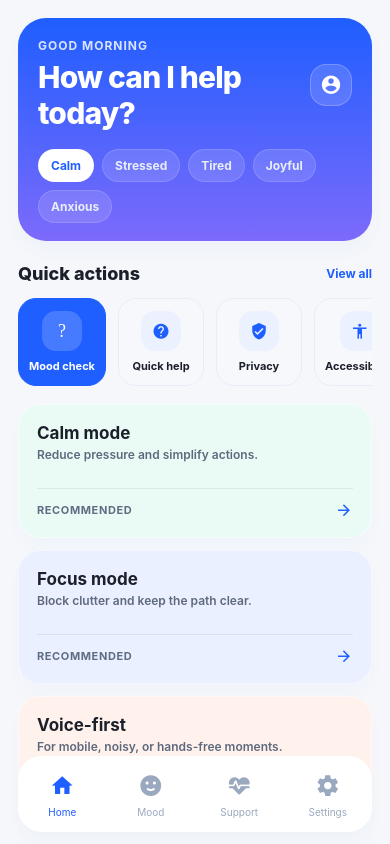
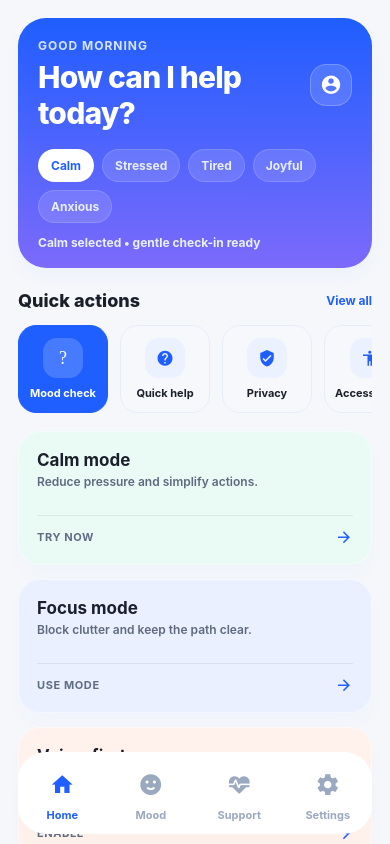
Before and after one commit to Bestizuchukwu/kindly-app, a React Native app: screen /Home in a window 390 px wide. Built offline with nearby package versions, Linux system fonts and the light colour scheme.

Commit message:
Improve Kindly app UX, accessibility, and interaction polish across the experience.

```diff
--- a/App.tsx
+++ b/App.tsx
@@ -1,11 +1,15 @@
 import React from 'react';
+import { StatusBar } from 'expo-status-bar';
 import { NavigationContainer } from '@react-navigation/native';
 import AppNavigator from './src/navigation/AppNavigator';
 
 export default function App() {
   return (
-    <NavigationContainer>
-      <AppNavigator />
-    </NavigationContainer>
+    <>
+      <StatusBar style="dark" />
+      <NavigationContainer>
+        <AppNavigator />
+      </NavigationContainer>
+    </>
   );
 }
--- a/src/components/ActionChip.tsx
+++ b/src/components/ActionChip.tsx
@@ -13,6 +13,8 @@ type ActionChipProps = {
 export default function ActionChip({ label, icon, active = false, onPress }: ActionChipProps) {
   return (
     <TouchableOpacity
+      accessibilityRole="button"
+      accessibilityState={{ selected: active }}
       activeOpacity={0.9}
       onPress={onPress}
       style={[styles.wrapper, active && styles.activeWrapper]}
@@ -28,7 +30,7 @@ export default function ActionChip({ label, icon, active = false, onPress }: Act
 const styles = StyleSheet.create({
   wrapper: {
     alignItems: 'center',
-    minWidth: 86,
+    minWidth: 90,
     paddingVertical: 12,
     paddingHorizontal: 10,
     borderRadius: 18,
--- a/src/components/GlassCard.tsx
+++ b/src/components/GlassCard.tsx
@@ -1,12 +1,12 @@
 import React from 'react';
-import { StyleSheet, View, Text } from 'react-native';
+import { StyleSheet, Text, View } from 'react-native';
 import { palette } from '../theme/colors';
 
 type GlassCardProps = {
   title?: string;
   subtitle?: string;
   children?: React.ReactNode;
-  accent?: 'primary' | 'warm' | 'mint';
+  accent?: 'primary' | 'warm' | 'mint' | 'violet';
 };
 
 export default function GlassCard({ title, subtitle, children, accent = 'primary' }: GlassCardProps) {
@@ -14,6 +14,7 @@ export default function GlassCard({ title, subtitle, children, accent = 'primary
     primary: ['#EAF0FF', '#EEF3FF'],
     warm: ['#FFF2ED', '#FFF7F3'],
     mint: ['#EAFBF6', '#F0FFF9'],
+    violet: ['#F2EEFF', '#F7F3FF'],
   };
 
   return (
@@ -40,6 +41,7 @@ const styles = StyleSheet.create({
     shadowOpacity: 0.12,
     shadowRadius: 18,
     elevation: 6,
+    marginBottom: 14,
   },
   headingWrap: {
     marginBottom: 12,
--- a/src/data/mockData.ts
+++ b/src/data/mockData.ts
@@ -2,17 +2,45 @@ export type Mood = 'Calm' | 'Stressed' | 'Tired' | 'Joyful' | 'Anxious';
 
 export const moodOptions: Mood[] = ['Calm', 'Stressed', 'Tired', 'Joyful', 'Anxious'];
 
+export const moodGuidance: Record<Mood, { title: string; advice: string; tone: 'primary' | 'warm' | 'mint' }> = {
+  Calm: {
+    title: 'Steady rhythm',
+    advice: 'Keep the next action small and gentle.',
+    tone: 'mint',
+  },
+  Stressed: {
+    title: 'Reduce pressure',
+    advice: 'Cut the task list to one meaningful step.',
+    tone: 'warm',
+  },
+  Tired: {
+    title: 'Protect energy',
+    advice: 'Choose the easiest possible next step and pause.',
+    tone: 'primary',
+  },
+  Joyful: {
+    title: 'Lean into momentum',
+    advice: 'Channel this energy into something meaningful and doable.',
+    tone: 'mint',
+  },
+  Anxious: {
+    title: 'Create calm',
+    advice: 'Focus on clarity, safety, and one clear action.',
+    tone: 'warm',
+  },
+};
+
 export const homeActions = [
-  { label: 'Mood check', icon: 'mood-happy' },
-  { label: 'Quick help', icon: 'help-circle' },
-  { label: 'Privacy', icon: 'shield-check' },
-  { label: 'Accessibility', icon: 'human' },
+  { label: 'Mood check', icon: 'mood-happy', hint: 'Check in with yourself' },
+  { label: 'Quick help', icon: 'help-circle', hint: 'See what support is available' },
+  { label: 'Privacy', icon: 'shield-check', hint: 'Review your settings' },
+  { label: 'Accessibility', icon: 'human', hint: 'Adjust comfort and readability' },
 ];
 
 export const supportCards = [
-  { title: 'Calm mode', text: 'Reduce pressure and simplify actions.', accent: 'mint' },
-  { title: 'Focus mode', text: 'Block clutter and keep the path clear.', accent: 'primary' },
-  { title: 'Voice-first', text: 'For mobile, noisy, or hands-free moments.', accent: 'warm' },
+  { title: 'Calm mode', text: 'Reduce pressure and simplify actions.', accent: 'mint', cta: 'Try now' },
+  { title: 'Focus mode', text: 'Block clutter and keep the path clear.', accent: 'primary', cta: 'Use mode' },
+  { title: 'Voice-first', text: 'For mobile, noisy, or hands-free moments.', accent: 'warm', cta: 'Enable' },
 ];
 
 export const settingsRows = [
@@ -21,3 +49,10 @@ export const settingsRows = [
   { label: 'Language', value: 'English' },
   { label: 'Privacy', value: 'On' },
 ];
+
+export const quickHelpOptions = [
+  'Take a breather',
+  'Speak with someone',
+  'Keep it simple',
+  'Set a 10-minute timer',
+];
--- a/src/navigation/AppNavigator.tsx
+++ b/src/navigation/AppNavigator.tsx
@@ -12,32 +12,42 @@ const Tab = createBottomTabNavigator();
 export default function AppNavigator() {
   return (
     <Tab.Navigator
+      initialRouteName="Home"
       screenOptions={{
         headerShown: false,
         tabBarStyle: {
           backgroundColor: '#FFFFFF',
           borderTopWidth: 0,
-          height: 76,
+          height: 82,
           paddingTop: 8,
-          paddingBottom: 14,
-          borderRadius: 24,
+          paddingBottom: 12,
+          borderRadius: 28,
           marginHorizontal: 18,
-          marginBottom: 12,
+          marginBottom: 10,
           shadowColor: 'rgba(13,35,90,0.12)',
-          shadowOpacity: 0.1,
+          shadowOpacity: 0.12,
           shadowRadius: 18,
           shadowOffset: { width: 0, height: 10 },
-          elevation: 10,
+          elevation: 12,
           position: 'absolute',
+        },
+        tabBarItemStyle: {
+          borderRadius: 16,
+          marginHorizontal: 2,
         },
         tabBarActiveTintColor: palette.primary,
         tabBarInactiveTintColor: '#9AA9BF',
+        tabBarLabelStyle: {
+          fontSize: 11,
+          fontWeight: '700',
+        },
       }}
     >
       <Tab.Screen
         name="Home"
         component={HomeScreen}
         options={{
+          tabBarLabel: 'Home',
           tabBarIcon: ({ color, size }) => <MaterialCommunityIcons name="home" color={color} size={size} />,
         }}
       />
@@ -45,6 +55,7 @@ export default function AppNavigator() {
         name="Mood"
         component={MoodScreen}
         options={{
+          tabBarLabel: 'Mood',
           tabBarIcon: ({ color, size }) => <MaterialCommunityIcons name="emoticon-happy" color={color} size={size} />,
         }}
       />
@@ -52,6 +63,7 @@ export default function AppNavigator() {
         name="Support"
         component={SupportScreen}
         options={{
+          tabBarLabel: 'Support',
           tabBarIcon: ({ color, size }) => <MaterialCommunityIcons name="heart-pulse" color={color} size={size} />,
         }}
       />
@@ -59,6 +71,7 @@ export default function AppNavigator() {
         name="Settings"
         component={SettingsScreen}
         options={{
+          tabBarLabel: 'Settings',
           tabBarIcon: ({ color, size }) => <MaterialCommunityIcons name="cog" color={color} size={size} />,
         }}
       />
--- a/src/screens/HomeScreen.tsx
+++ b/src/screens/HomeScreen.tsx
@@ -1,4 +1,4 @@
-import React from 'react';
+import React, { useState } from 'react';
 import {
   ScrollView,
   StyleSheet,
@@ -11,30 +11,41 @@ import { LinearGradient } from 'expo-linear-gradient';
 import GlassCard from '../components/GlassCard';
 import ActionChip from '../components/ActionChip';
 import IconBadge from '../components/IconBadge';
-import { homeActions, moodOptions, supportCards } from '../data/mockData';
+import { homeActions, moodOptions, supportCards, type Mood } from '../data/mockData';
 import { palette, gradients } from '../theme/colors';
 
 export default function HomeScreen() {
+  const [selectedMood, setSelectedMood] = useState<Mood>('Calm');
+  const [selectedAction, setSelectedAction] = useState<string>('Mood check');
+
   return (
-    <ScrollView style={styles.screen} contentContainerStyle={styles.content}>
+    <ScrollView style={styles.screen} contentContainerStyle={styles.content} showsVerticalScrollIndicator={false}>
       <LinearGradient colors={gradients.primary} style={styles.hero}>
         <View style={styles.topRow}>
           <View>
             <Text style={styles.kicker}>Good morning</Text>
             <Text style={styles.heading}>How can I help today?</Text>
           </View>
-          <TouchableOpacity style={styles.profileButton}>
+          <TouchableOpacity style={styles.profileButton} accessibilityRole="button">
             <MaterialCommunityIcons name="account-circle" size={22} color={palette.white} />
           </TouchableOpacity>
         </View>
 
         <View style={styles.moodWrap}>
-          {moodOptions.map((mood, index) => (
-            <TouchableOpacity key={mood} style={[styles.moodPill, index === 0 && styles.moodSelected]}>
-              <Text style={[styles.moodText, index === 0 && styles.moodTextSelected]}>{mood}</Text>
+          {moodOptions.map((mood) => (
+            <TouchableOpacity
+              key={mood}
+              accessibilityRole="button"
+              accessibilityState={{ selected: selectedMood === mood }}
+              onPress={() => setSelectedMood(mood)}
+              style={[styles.moodPill, selectedMood === mood && styles.moodSelected]}
+            >
+              <Text style={[styles.moodText, selectedMood === mood && styles.moodTextSelected]}>{mood}</Text>
             </TouchableOpacity>
           ))}
         </View>
+
+        <Text style={styles.selectionText}>{selectedMood} selected • gentle check-in ready</Text>
       </LinearGradient>
 
       <View style={styles.sectionHeader}>
@@ -42,13 +53,14 @@ export default function HomeScreen() {
         <Text style={styles.sectionLink}>View all</Text>
       </View>
 
-      <ScrollView horizontal showsHorizontalScrollIndicator={false} style={styles.chipScroll}>
+      <ScrollView horizontal showsHorizontalScrollIndicator={false} style={styles.chipScroll} contentContainerStyle={styles.chipContent}>
         {homeActions.map((action) => (
           <ActionChip
             key={action.label}
             label={action.label}
             icon={action.icon as any}
-            active={action.label === 'Mood check'}
+            active={selectedAction === action.label}
+            onPress={() => setSelectedAction(action.label)}
           />
         ))}
       </ScrollView>
@@ -62,7 +74,7 @@ export default function HomeScreen() {
             accent={card.accent as 'primary' | 'warm' | 'mint'}
           >
             <View style={styles.cardFooter}>
-              <Text style={styles.cardMeta}>Recommended</Text>
+              <Text style={styles.cardMeta}>{card.cta}</Text>
               <MaterialCommunityIcons name="arrow-right" size={18} color={palette.primary} />
             </View>
           </GlassCard>
@@ -85,7 +97,7 @@ const styles = StyleSheet.create({
   },
   content: {
     padding: 18,
-    paddingBottom: 40,
+    paddingBottom: 84,
   },
   hero: {
     borderRadius: 28,
@@ -153,6 +165,12 @@ const styles = StyleSheet.create({
   moodTextSelected: {
     color: palette.primary,
   },
+  selectionText: {
+    color: '#E9F1FF',
+    fontSize: 12,
+    fontWeight: '700',
+    marginTop: 12,
+  },
   sectionHeader: {
     flexDirection: 'row',
     alignItems: 'center',
@@ -173,9 +191,11 @@ const styles = StyleSheet.create({
   chipScroll: {
     marginBottom: 18,
   },
+  chipContent: {
+    paddingRight: 10,
+  },
   grid: {
-    gap: 12,
-    marginBottom: 18,
+    marginBottom: 6,
   },
   cardFooter: {
     marginTop: 14,
--- a/src/screens/MoodScreen.tsx
+++ b/src/screens/MoodScreen.tsx
@@ -1,32 +1,57 @@
-import React from 'react';
-import { ScrollView, StyleSheet, Text, View } from 'react-native';
+import React, { useMemo, useState } from 'react';
+import { ScrollView, StyleSheet, Text, View, TouchableOpacity } from 'react-native';
 import { MaterialCommunityIcons } from '@expo/vector-icons';
 import GlassCard from '../components/GlassCard';
+import { moodGuidance, moodOptions, type Mood } from '../data/mockData';
 import { palette } from '../theme/colors';
 
+const moodPalette: Record<Mood, string> = {
+  Calm: '#EAFBF6',
+  Stressed: '#FFF1EA',
+  Tired: '#EAF0FF',
+  Joyful: '#F1FCE7',
+  Anxious: '#FFF7E6',
+};
+
 export default function MoodScreen() {
+  const [selectedMood, setSelectedMood] = useState<Mood>('Calm');
+
+  const guidance = useMemo(() => moodGuidance[selectedMood], [selectedMood]);
+
   return (
-    <ScrollView style={styles.screen} contentContainerStyle={styles.content}>
+    <ScrollView style={styles.screen} contentContainerStyle={styles.content} showsVerticalScrollIndicator={false}>
       <Text style={styles.header}>Mood & wellbeing</Text>
 
       <GlassCard title="How are you feeling right now?" subtitle="Your check-in stays private and gentle." accent="warm">
         <View style={styles.moodGrid}>
-          {['Calm', 'Stressed', 'Tired', 'Joyful', 'Anxious'].map((mood) => (
-            <View key={mood} style={styles.moodBubble}>
-              <Text style={styles.moodText}>{mood}</Text>
-            </View>
+          {moodOptions.map((mood) => (
+            <TouchableOpacity
+              key={mood}
+              accessibilityRole="button"
+              accessibilityState={{ selected: selectedMood === mood }}
+              onPress={() => setSelectedMood(mood)}
+              style={[styles.moodBubble, selectedMood === mood && styles.moodBubbleSelected, { backgroundColor: moodPalette[mood] }]}
+            >
+              <Text style={[styles.moodText, selectedMood === mood && styles.moodTextSelected]}>{mood}</Text>
+            </TouchableOpacity>
           ))}
         </View>
       </GlassCard>
 
-      <GlassCard title="Suggestions" subtitle="Soft support for this moment" accent="mint">
+      <GlassCard title={guidance.title} subtitle={guidance.advice} accent={guidance.tone}>
+        <View style={styles.suggestionList}>
           <View style={styles.suggestionRow}>
             <MaterialCommunityIcons name="leaf" size={20} color="#1FAE8B" />
             <Text style={styles.suggestionText}>Take one calming step and pause for 60 seconds.</Text>
           </View>
           <View style={styles.suggestionRow}>
             <MaterialCommunityIcons name="lightbulb-on-outline" size={20} color={palette.primary} />
-          <Text style={styles.suggestionText}>Keep the task list short and clear.</Text>
+            <Text style={styles.suggestionText}>Keep the task list short and clear for this moment.</Text>
+          </View>
+          <View style={styles.suggestionRow}>
+            <MaterialCommunityIcons name="shield-check" size={20} color="#7C6AFB" />
+            <Text style={styles.suggestionText}>Remember that your check-in stays private and under your control.</Text>
+          </View>
         </View>
       </GlassCard>
     </ScrollView>
@@ -40,7 +65,7 @@ const styles = StyleSheet.create({
   },
   content: {
     padding: 18,
-    paddingBottom: 40,
+    paddingBottom: 84,
   },
   header: {
     fontSize: 28,
@@ -57,19 +82,32 @@ const styles = StyleSheet.create({
     paddingHorizontal: 14,
     paddingVertical: 10,
     borderRadius: 14,
-    backgroundColor: '#FFF3F0',
     borderColor: '#FFE2D8',
     borderWidth: 1,
     marginRight: 8,
     marginBottom: 8,
   },
+  moodBubbleSelected: {
+    borderColor: palette.primary,
+    shadowColor: palette.shadow,
+    shadowOffset: { width: 0, height: 6 },
+    shadowOpacity: 0.14,
+    shadowRadius: 10,
+    elevation: 4,
+  },
   moodText: {
     fontWeight: '700',
     color: palette.text,
   },
+  moodTextSelected: {
+    color: palette.primary,
+  },
+  suggestionList: {
+    gap: 8,
+  },
   suggestionRow: {
     flexDirection: 'row',
-    alignItems: 'center',
+    alignItems: 'flex-start',
     gap: 12,
     marginBottom: 10,
   },
@@ -77,5 +115,6 @@ const styles = StyleSheet.create({
     flex: 1,
     color: palette.text,
     fontWeight: '600',
+    lineHeight: 22,
   },
 });
--- a/src/screens/SettingsScreen.tsx
+++ b/src/screens/SettingsScreen.tsx
@@ -1,12 +1,16 @@
-import React from 'react';
-import { ScrollView, StyleSheet, Text, View } from 'react-native';
+import React, { useState } from 'react';
+import { ScrollView, StyleSheet, Switch, Text, View } from 'react-native';
 import GlassCard from '../components/GlassCard';
 import { settingsRows } from '../data/mockData';
 import { palette } from '../theme/colors';
 
 export default function SettingsScreen() {
+  const [highContrast, setHighContrast] = useState(true);
+  const [privacyMode, setPrivacyMode] = useState(true);
+  const [voiceGuidance, setVoiceGuidance] = useState(false);
+
   return (
-    <ScrollView style={styles.screen} contentContainerStyle={styles.content}>
+    <ScrollView style={styles.screen} contentContainerStyle={styles.content} showsVerticalScrollIndicator={false}>
       <Text style={styles.header}>Settings</Text>
 
       <GlassCard title="Accessibility" subtitle="Designed for all kinds of humans" accent="primary">
@@ -16,10 +20,23 @@ export default function SettingsScreen() {
             <Text style={styles.rowValue}>{row.value}</Text>
           </View>
         ))}
+
+        <View style={styles.toggleRow}>
+          <Text style={styles.rowLabel}>High contrast</Text>
+          <Switch value={highContrast} onValueChange={setHighContrast} thumbColor={highContrast ? palette.primary : '#F1F5F9'} />
+        </View>
       </GlassCard>
 
       <GlassCard title="Privacy" subtitle="Your consent stays in your control" accent="mint">
-        <Text style={styles.privacyText}>Data use is transparent, limited, and manageable.</Text>
+        <View style={styles.toggleRow}>
+          <Text style={styles.rowLabel}>Private mode</Text>
+          <Switch value={privacyMode} onValueChange={setPrivacyMode} thumbColor={privacyMode ? palette.mintStrong : '#F1F5F9'} />
+        </View>
+        <View style={styles.toggleRow}>
+          <Text style={styles.rowLabel}>Voice guidance</Text>
+          <Switch value={voiceGuidance} onValueChange={setVoiceGuidance} thumbColor={voiceGuidance ? palette.primary : '#F1F5F9'} />
+        </View>
+        <Text style={styles.privacyText}>Data use is transparent, limited, and manageable. You can review and refine your preferences at any time.</Text>
       </GlassCard>
     </ScrollView>
   );
@@ -32,7 +49,7 @@ const styles = StyleSheet.create({
   },
   content: {
     padding: 18,
-    paddingBottom: 40,
+    paddingBottom: 84,
   },
   header: {
     fontSize: 28,
@@ -48,6 +65,13 @@ const styles = StyleSheet.create({
     borderBottomWidth: 1,
     borderBottomColor: 'rgba(27,31,42,0.08)',
   },
+  toggleRow: {
+    flexDirection: 'row',
+    justifyContent: 'space-between',
+    alignItems: 'center',
+    paddingTop: 14,
+    paddingBottom: 6,
+  },
   rowLabel: {
     color: palette.text,
     fontWeight: '700',
@@ -60,5 +84,6 @@ const styles = StyleSheet.create({
     color: palette.text,
     fontWeight: '600',
     lineHeight: 22,
+    marginTop: 12,
   },
 });
--- a/src/screens/SupportScreen.tsx
+++ b/src/screens/SupportScreen.tsx
@@ -1,12 +1,15 @@
-import React from 'react';
-import { ScrollView, StyleSheet, Text, View } from 'react-native';
+import React, { useState } from 'react';
+import { ScrollView, StyleSheet, Text, TouchableOpacity, View } from 'react-native';
 import GlassCard from '../components/GlassCard';
 import IconBadge from '../components/IconBadge';
+import { quickHelpOptions } from '../data/mockData';
 import { palette } from '../theme/colors';
 
 export default function SupportScreen() {
+  const [selectedAction, setSelectedAction] = useState('Take a breather');
+
   return (
-    <ScrollView style={styles.screen} contentContainerStyle={styles.content}>
+    <ScrollView style={styles.screen} contentContainerStyle={styles.content} showsVerticalScrollIndicator={false}>
       <Text style={styles.header}>Support</Text>
 
       <GlassCard title="Need a calmer path?" subtitle="We can help reduce friction and stress." accent="primary">
@@ -18,9 +21,19 @@ export default function SupportScreen() {
       </GlassCard>
 
       <GlassCard title="Quick help" subtitle="Choose a gentle next action" accent="warm">
-        <Text style={styles.helpText}>Take a breather</Text>
-        <Text style={styles.helpText}>Speak with someone</Text>
-        <Text style={styles.helpText}>Keep it simple</Text>
+        <View style={styles.helpList}>
+          {quickHelpOptions.map((option) => (
+            <TouchableOpacity
+              key={option}
+              accessibilityRole="button"
+              accessibilityState={{ selected: selectedAction === option }}
+              onPress={() => setSelectedAction(option)}
+              style={[styles.helpTextWrap, selectedAction === option && styles.helpTextWrapSelected]}
+            >
+              <Text style={[styles.helpText, selectedAction === option && styles.helpTextSelected]}>{option}</Text>
+            </TouchableOpacity>
+          ))}
+        </View>
       </GlassCard>
     </ScrollView>
   );
@@ -33,7 +46,7 @@ const styles = StyleSheet.create({
   },
   content: {
     padding: 18,
-    paddingBottom: 40,
+    paddingBottom: 84,
   },
   header: {
     fontSize: 28,
@@ -44,12 +57,26 @@ const styles = StyleSheet.create({
   stack: {
     marginTop: 4,
   },
+  helpList: {
+    marginTop: 6,
+  },
+  helpTextWrap: {
+    borderBottomWidth: 1,
+    borderBottomColor: 'rgba(27,31,42,0.08)',
+    paddingVertical: 12,
+  },
+  helpTextWrapSelected: {
+    backgroundColor: 'rgba(31, 94, 255, 0.06)',
+    borderRadius: 12,
+    paddingHorizontal: 12,
+    marginHorizontal: -4,
+  },
   helpText: {
     fontSize: 15,
     fontWeight: '700',
-    paddingVertical: 12,
     color: palette.text,
-    borderBottomWidth: 1,
-    borderBottomColor: 'rgba(27,31,42,0.08)',
+  },
+  helpTextSelected: {
+    color: palette.primary,
   },
 });
```
Also changed, not shown: src/theme/colors.ts (+11 -1 lines), src/theme/typography.ts (+9 -5 lines), src/components/IconBadge.tsx (line endings or trailing spaces), 1 other file (tests, documents, lock files or other folders). Lines whose indentation alone changed are shown as unchanged.
